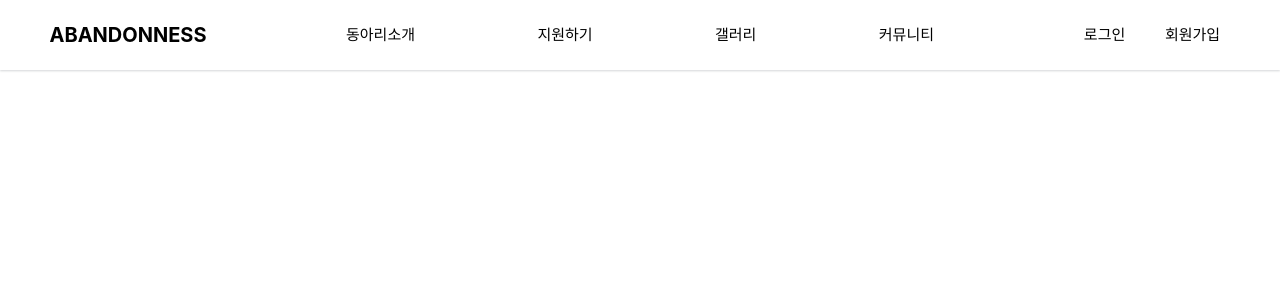
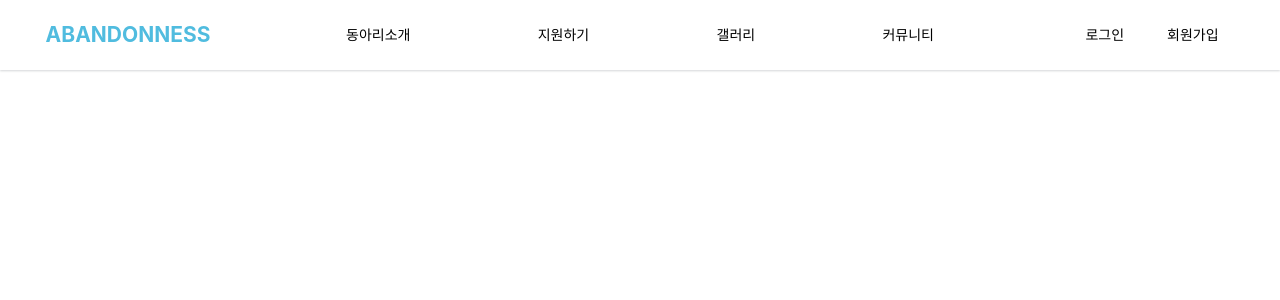
Before and after one commit to jeongyunjae/ABANDONNESS, a React (Create React App) app in the folder client/: page / in a window 1280 px wide. Shown: the top 300 px of the page. Built offline with nearby package versions, Linux system fonts and the light colour scheme; no server answers.

Commit message:
input footer to LandingPage

```diff
--- a/client/src/components/views/Footer/Footer.css
+++ b/client/src/components/views/Footer/Footer.css
@@ -16,5 +16,5 @@
   line-height: 200px;
   display: flex;
   font-weight: 500;
-  background-color: brown;
+  background-color: antiquewhite;
 }
--- a/client/src/components/views/Header/Header.css
+++ b/client/src/components/views/Header/Header.css
@@ -26,8 +26,9 @@
   width: 20%;
   height: inherit;
   text-align: center;
-  font-size: 20px;
+  font-size: 21px;
   font-weight: 700;
+  color: #50bcdf;
 }
 
 .header nav {
@@ -42,7 +43,7 @@ nav .menu {
 }
 
 li {
-  font-size: 15px;
+  font-size: 14px;
   list-style: none;
 }
 
@@ -58,7 +59,7 @@ li {
 
 .auth > li {
   margin: 0 auto;
-  font-size: 15px;
+  font-size: 14px;
   list-style: none;
 }
 
--- /dev/null
+++ b/client/src/components/views/LandingPage/LandingPage.css
@@ -0,0 +1,9 @@
+* {
+  margin: 0;
+  padding: 0;
+}
+
+.content {
+  display: flex;
+  justify-content: center;
+}
--- a/client/src/components/views/LandingPage/LandingPage.js
+++ b/client/src/components/views/LandingPage/LandingPage.js
@@ -2,6 +2,8 @@ import React, { useEffect } from "react";
 import Axios from "axios";
 
 import Header from "../Header/Header";
+import Footer from "../Footer/Footer";
+import "./LandingPage.css";
 
 function LandingPage() {
   useEffect(() => {
@@ -9,7 +11,13 @@ function LandingPage() {
       console.log(response.data);
     });
   }, []);
-  return <Header />;
+  return (
+    <div>
+      <Header />
+      <div className="content"></div>
+      <Footer />
+    </div>
+  );
 }
 
 export default LandingPage;
```
